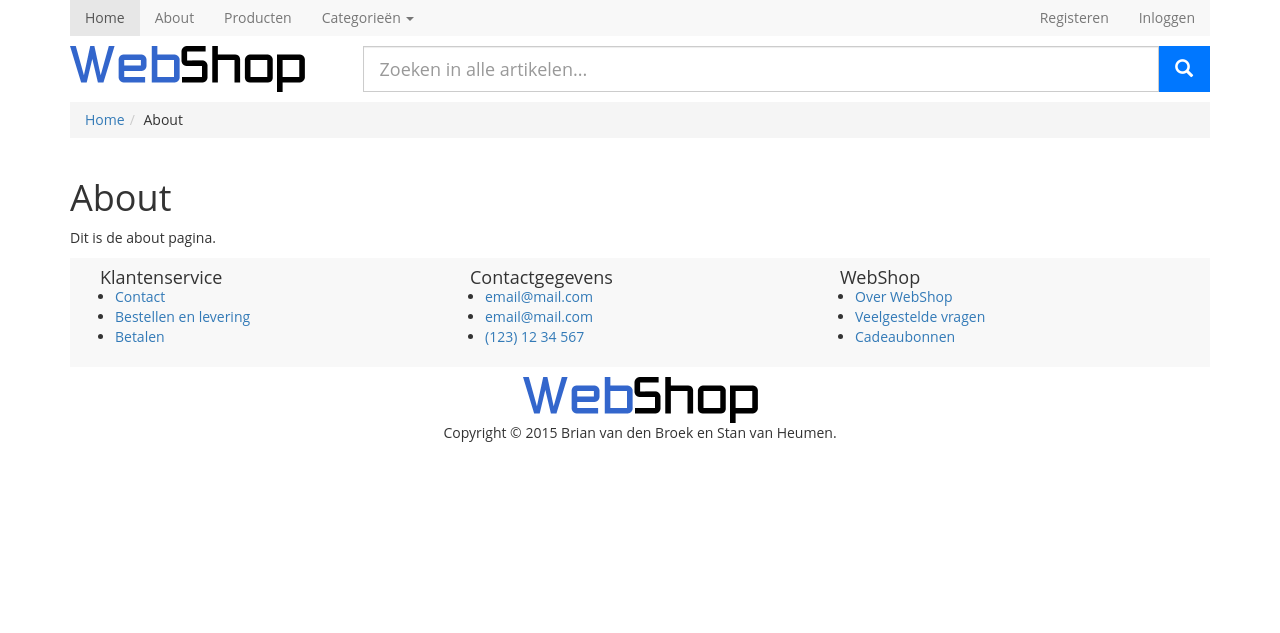
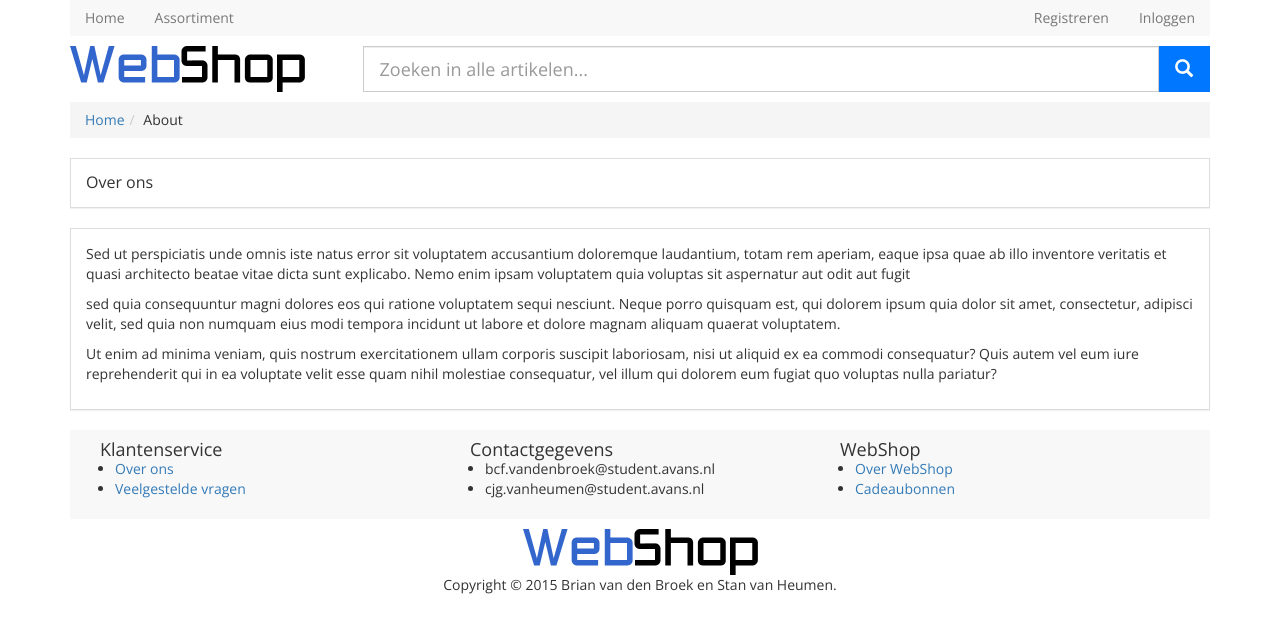
Before and after one commit to stanvanheumen/Avans-WEBS2, a PHP site: page /about.php in a window 1280 px wide. Shown: the top 633 px of the page. Run offline with PHP 8.4, Linux system fonts and the light colour scheme; data that the repository does not hold is empty.

Commit message:
login pagina, zoek pagina (werkend), menu gefixt,

```diff
--- a/about.php
+++ b/about.php
@@ -1,29 +1,36 @@
-<!DOCTYPE html>
-<html lang="nl">
+<?php
+	session_start();
+	$_SESSION['title'] = 'Over ons';
+	require_once 'inc/template/header.php';
+?>
 
-	<head>
-		<meta charset="utf-8">
-		<meta http-equiv="X-UA-Compatible" content="IE=edge">
-		<meta name="viewport" content="width=device-width, initial-scale=1">
-		<meta name="description" content="">
-		<meta name="author" content="Groep L">
-		<title>About</title>
-		<link href="assets/css/bootstrap.min.css" rel="stylesheet">
-		<link href="assets/css/style.css" rel="stylesheet">
-	</head>
+<div class="container">
+	<div class="panel panel-default">
+		<div class="panel-body">
+			<h3 class="panel-title">Over ons</h3>
+		</div>
+	</div>
+	<div class="panel panel-default">
+		<div class="panel-body">
+			<p>
+				Sed ut perspiciatis unde omnis iste natus error sit voluptatem accusantium doloremque laudantium,
+				totam rem aperiam, eaque ipsa quae ab illo inventore veritatis et quasi architecto beatae vitae dicta sunt
+				explicabo. Nemo enim ipsam voluptatem quia voluptas sit aspernatur aut odit aut fugit
+			</p>
+			<p>
+				sed quia consequuntur magni dolores eos qui ratione voluptatem sequi nesciunt. Neque porro quisquam est, qui dolorem ipsum quia
+				dolor sit amet, consectetur, adipisci velit, sed quia non numquam eius modi tempora incidunt ut labore et
+				dolore magnam aliquam quaerat voluptatem.
+			</p>
+			<p>
+				Ut enim ad minima veniam, quis nostrum exercitationem ullam corporis
+				suscipit laboriosam, nisi ut aliquid ex ea commodi consequatur? Quis autem vel eum iure reprehenderit qui in ea
+				voluptate velit esse quam nihil molestiae consequatur, vel illum qui dolorem eum fugiat quo voluptas nulla pariatur?
+			</p>
+		</div>
+	</div>
+</div>
 
-	<body>
-		<?php include 'header.php'; ?>
-
-		<div class="container">
-			<h1>About</h1>
-			<p>Dit is de about pagina.</p>
-		</div>
-
-		<?php include 'footer.php'; ?>
-
-		<script src="assets/js/jquery.min.js"></script>
-		<script src="assets/js/bootstrap.min.js"></script>
-	</body>
-
-</html>
+<?php
+	require_once 'inc/template/footer.php';
+?>
--- a/footer.php
+++ /dev/null
@@ -1,45 +0,0 @@
-<div class="container">
-	<nav class="navbar navbar-default sm-vpadding">
-	   	<div class="col-lg-12 ">
-	   		<div class="col-md-4">
-		      	<h4 class="no-margin">Klantenservice</h4>
-	        	<ul>
-	          		<li><a href="#">Contact</a></li>
-	          		<li><a href="#">Bestellen en levering</a></li>
-	          		<li><a href="#">Betalen</a></li>
-	        	</ul>
-	      	</div>
-     		<div class="col-md-4">
-		      	<h4 class="no-margin">Contactgegevens</h4>
-	        	<ul>
-	          		<li><a href="#">email@mail.com</a></li>
-	          		<li><a href="#">email@mail.com</a></li>
-	          		<li><a href="#">(123) 12 34 567</a></li>
-	        	</ul>
-	      	</div>
-	      	<div class="col-md-4">
-		      	<h4 class="no-margin">WebShop</h4>
-	        	<ul>
-	          		<li><a href="#">Over WebShop</a></li>
-	          		<li><a href="#">Veelgestelde vragen</a></li>
-	          		<li><a href="#">Cadeaubonnen</a></li>
-	        	</ul>
-	      	</div>
-   		</div>
-	</nav>
-</div>
-<div class="container custom-footer">
-	<div class="row">
-		<div class="col-md-12">
-			<a href="index.php"><img src="assets/images/logo.png" class="img-responsive center-img" width="235" height="46" alt="logo" /></a>
-		</div>
-	</div>
-	<div class="row">
-		<div class="col-md-12">
-			<p>
-				Copyright &copy; <?php echo date("Y"); ?> Brian van den Broek en Stan van Heumen.
-			</p>
-		</div>
-	</div>
-
-</div>
--- a/header.php
+++ /dev/null
@@ -1,102 +0,0 @@
-<?php
-error_reporting(E_ALL ^ E_STRICT); // geen strict...
-
-require_once ('inc/database.php');
-require_once ('model/categorie.inc.php');
-require_once ('model/product.inc.php');
-
-$db = new db ();
-$db->connect ();
-
-$search_category = false;
-
-if (isset ( $_GET ['categorie'] ) && is_numeric ( $_GET ['categorie'] )) {
-	$search_category = $db->queryObject ( "SELECT * FROM categorie WHERE id='" . $db->escape ( $_GET ['categorie'] ) . "'", 'Categorie' );
-}
-?>
-<div class="container">
-	<nav class="navbar navbar-default">
-		<div class="navbar-header">
-			<button type="button" class="navbar-toggle collapsed"
-				data-toggle="collapse" data-target="#main-navbar-collapse">
-				<span class="sr-only">Toggle navigation</span> <span
-					class="icon-bar"></span> <span class="icon-bar"></span> <span
-					class="icon-bar"></span>
-			</button>
-		</div>
-		<div class="collapse navbar-collapse" id="main-navbar-collapse">
-			<ul class="nav navbar-nav">
-				<li class="active"><a href="index.php">Home<span class="sr-only">(current)</span></a></li>
-				<li><a href="about.php">About</a></li>
-				<li><a href="producten.php">Producten</a></li>
-				<li class="dropdown">
-                	<a href="#" class="dropdown-toggle" data-toggle="dropdown" role="button" aria-expanded="false">Categorie&euml;n <span class="caret"></span></a>
-                	<ul class="dropdown-menu" role="menu">
-						<?php
-						$items = $db->queryArray ( "SELECT * FROM categorie ORDER BY naam", 'Categorie' );
-
-						foreach ($items as $category) {
-							$naam = $category->getNaam();
-							$id = $category->getId();
-							echo "<li><a href=\"producten.php?categorie=$id\">$naam</a></li>\n";
-						}
-						?>
-                	</ul>
-				</li>
-			</ul>
-			<ul class="nav navbar-nav navbar-right">
-				<li><a href="register.php">Registeren</a></li>
-				<li><a href="#">Inloggen</a></li>
-			</ul>
-		</div>
-	</nav>
-</div>
-<div class="container sm-vpadding">
-	<div class="row">
-		<div class="col-sm-3 logo">
-			<a href="index.php"><img src="assets/images/logo.png" class="img-responsive" width="235" height="46" alt="logo" /></a>
-		</div>
-		<div class="col-sm-9">
-			<form>
-				<div class="input-group">
-					<input type="search" class="form-control input-lg"
-						name="search-query" id="search-query" placeholder="Zoeken in alle artikelen..." />
-					<div class="input-group-btn">
-						<button class="btn btn-lg btn-blue" type="submit" id="Search">
-							<span class="glyphicon glyphicon-search"></span>
-						</button>
-					</div>
-				</div>
-			</form>
-		</div>
-	</div>
-</div>
-<div class="container">
-	<ol class="breadcrumb">
- 		<!--<li><a href="#">Home</a></li>
-  		<li><a href="#">Library</a></li>
-  		<li class="active">Data</li>-->
-		<?php echo breadcrumbs(''); ?>
-	</ol>
-</div>
-<?php
-function breadcrumbs($separator = ' &raquo; ', $home = 'Home') {
-    $path = array_filter(explode('/', parse_url($_SERVER['REQUEST_URI'], PHP_URL_PATH)));
-    $base = ('http') . '://' . $_SERVER['HTTP_HOST'] . '/';
-    $breadcrumbs = Array("<li><a href=\"" . $base . "ICT/bcfbroek/\">$home</a></li>");
-    $last = end(array_keys($path));
-    foreach ($path AS $x => $crumb) {
-        $title = ucwords(str_replace(Array('.php', '_'), Array('', ' '), $crumb));
-        if($title == 'ICT' || $title == 'Bcfbroek') {
-        	continue;
-        }
-        if ($x != $last) {
-            $breadcrumbs[] = "<li><a href=\"$base$crumb\">$title</a></li>";
-        } else {
-            $breadcrumbs[] = "<li class=\"breadcrumbs\">$title</li>";
-        }
-        $base .= $crumb . '/';
-    }
-    return implode($separator, $breadcrumbs);
- }
-?>
--- /dev/null
+++ b/inc/template/footer.php
@@ -0,0 +1,51 @@
+		<!-- {main-footer} -->
+		<div class="container">
+			<nav class="navbar navbar-default sm-vpadding">
+			   	<div class="col-lg-12 ">
+			   		<div class="col-md-4">
+				      	<h4 class="no-margin">Klantenservice</h4>
+			        	<ul>
+			          		<li><a href="about.php">Over ons</a></li>
+			          		<li><a href="about.php">Veelgestelde vragen</a></li>
+			        	</ul>
+			      	</div>
+		     		<div class="col-md-4">
+				      	<h4 class="no-margin">Contactgegevens</h4>
+			        	<ul>
+			          		<li>bcf.vandenbroek@student.avans.nl</li>
+			          		<li>cjg.vanheumen@student.avans.nl</li>
+			        	</ul>
+			      	</div>
+			      	<div class="col-md-4">
+				      	<h4 class="no-margin">WebShop</h4>
+			        	<ul>
+			          		<li><a href="about.php">Over WebShop</a></li>
+			          		<li><a href="about.php">Cadeaubonnen</a></li>
+			        	</ul>
+			      	</div>
+		   		</div>
+			</nav>
+		</div>
+		<!-- {/main-footer} -->
+
+		<!-- {logo-footer} -->
+		<div class="container custom-footer">
+			<div class="row">
+				<div class="col-md-12">
+					<a href="index.php"><img src="assets/images/logo.png" class="img-responsive center-img" width="235" height="46" alt="logo" /></a>
+				</div>
+			</div>
+			<div class="row">
+				<div class="col-md-12">
+					<p>
+						Copyright &copy; <?php echo date("Y"); ?> Brian van den Broek en Stan van Heumen.
+					</p>
+				</div>
+			</div>
+		</div>
+		<!-- {/logo-footer} -->
+
+		<script src="assets/js/jquery.min.js"></script>
+		<script src="assets/js/bootstrap.min.js"></script>
+	</body>
+</html>
--- /dev/null
+++ b/inc/template/header.php
@@ -0,0 +1,132 @@
+<!-- {php} -->
+<?php
+error_reporting(E_ALL ^ E_STRICT);
+
+$left_menu = array (
+	0 => array (
+			'name' => 'Home',
+			'page' => 'index.php'
+	),
+	1 => array (
+			'name' => 'Assortiment',
+			'page' => 'producten.php'
+	)
+);
+
+$right_menu = array (
+	0 => array (
+			'name' => 'Registreren',
+			'page' => 'register.php'
+	),
+	1 => array (
+			'name' => 'Inloggen',
+			'page' => 'login.php'
+	)
+);
+
+function breadcrumbs($separator = ' &raquo; ', $home = 'Home') {
+	$path = array_filter(explode('/', parse_url($_SERVER['REQUEST_URI'], PHP_URL_PATH)));
+	$base = ('http') . '://' . $_SERVER['HTTP_HOST'] . '/';
+	$breadcrumbs = Array("<li><a href=\"" . $base . "ICT/bcfbroek/\">$home</a></li>");
+	$last = end(array_keys($path));
+	foreach ($path AS $x => $crumb) {
+		$title = ucwords(str_replace(Array('.php', '_'), Array('', ' '), $crumb));
+		if($title == 'ICT' || $title == 'Bcfbroek') {
+			continue;
+		}
+		if ($x != $last) {
+			$breadcrumbs[] = "<li><a href=\"$base$crumb\">$title</a></li>";
+		} else {
+			$breadcrumbs[] = "<li class=\"breadcrumbs\">$title</li>";
+		}
+		$base .= $crumb . '/';
+	}
+	return implode($separator, $breadcrumbs);
+}
+?>
+<!-- {/php} -->
+
+<!DOCTYPE html>
+<html lang="nl">
+	<head>
+  		<meta charset="utf-8">
+		<meta http-equiv="X-UA-Compatible" content="IE=edge">
+		<meta name="viewport" content="width=device-width, initial-scale=1">
+		<meta name="description" content="">
+		<meta name="author" content="Groep L">
+
+		<title><?php echo $_SESSION['title'] . " - WebShop"; ?></title>
+
+		<link href="assets/css/bootstrap.min.css" rel="stylesheet" type="text/css">
+		<link href="assets/css/style.css" rel="stylesheet" type="text/css">
+		<link href='http://fonts.googleapis.com/css?family=Open+Sans:400,700' rel='stylesheet' type='text/css'>
+  	</head>
+
+  	<body>
+  		<!-- {navigation} -->
+		<div class="container">
+			<nav class="navbar navbar-default">
+				<div class="navbar-header">
+					<button type="button" class="navbar-toggle collapsed" data-toggle="collapse" data-target="#main-navbar-collapse">
+						<span class="sr-only">Toggle navigation</span>
+						<span class="icon-bar"></span>
+						<span class="icon-bar"></span>
+						<span class="icon-bar"></span>
+					</button>
+				</div>
+				<div class="collapse navbar-collapse" id="main-navbar-collapse">
+					<ul class="nav navbar-nav">
+						<?php
+						foreach ( $left_menu as &$menuItem ) {
+							$menuTitle = $menuItem['name'];
+							$menuPage = $menuItem['page'];
+							$class = $menuTitle == $_SESSION['title'] ? " class=\"active\"" : "";
+							echo "<li$class><a href=\"$menuPage\">$menuTitle</a>";
+						}
+						?>
+					</ul>
+					<ul class="nav navbar-nav navbar-right">
+						<?php
+						foreach ( $right_menu as &$menuItem ) {
+							$menuTitle = $menuItem['name'];
+							$menuPage = $menuItem['page'];
+							$class = $menuTitle == $_SESSION['title'] ? " class=\"active\"" : "";
+							echo "<li$class><a href=\"$menuPage\">$menuTitle</a>";
+						}
+						?>
+					</ul>
+				</div>
+			</nav>
+		</div>
+		<!-- {/navigation} -->
+
+		<!-- {logo} -->
+		<div class="container sm-vpadding">
+			<div class="row">
+				<div class="col-sm-3 logo">
+					<a href="index.php"><img src="assets/images/logo.png" class="img-responsive" width="235" height="46" alt="logo" /></a>
+				</div>
+				<div class="col-sm-9">
+					<form action="search.php">
+						<div class="input-group">
+							<input type="search" class="form-control input-lg"
+								name="search-query" id="search-query" placeholder="Zoeken in alle artikelen..." />
+							<div class="input-group-btn">
+								<button class="btn btn-lg btn-blue" type="submit" id="Search">
+									<span class="glyphicon glyphicon-search"></span>
+								</button>
+							</div>
+						</div>
+					</form>
+				</div>
+			</div>
+		</div>
+		<!-- {/logo} -->
+
+		<!-- {breadcrumbs} -->
+		<div class="container">
+			<ol class="breadcrumb">
+				<?php echo breadcrumbs(''); ?>
+			</ol>
+		</div>
+		<!-- {/navigation} -->
```
Also changed, not shown: index.php (+8 -23 lines), login.php (added, +37 -0 lines), product_details.php (+4 -24 lines), producten.php (+16 -33 lines), register.php (+16 -26 lines), search.php (added, +89 -0 lines).
